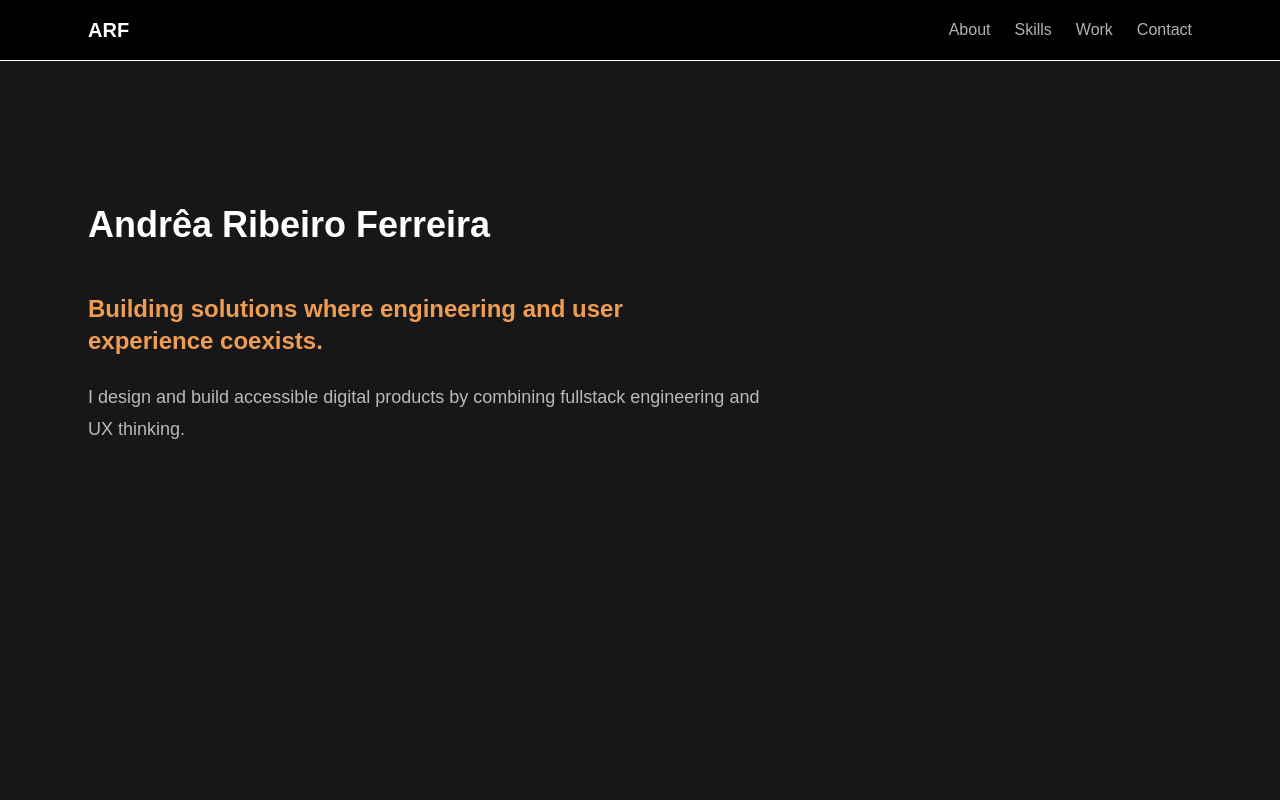
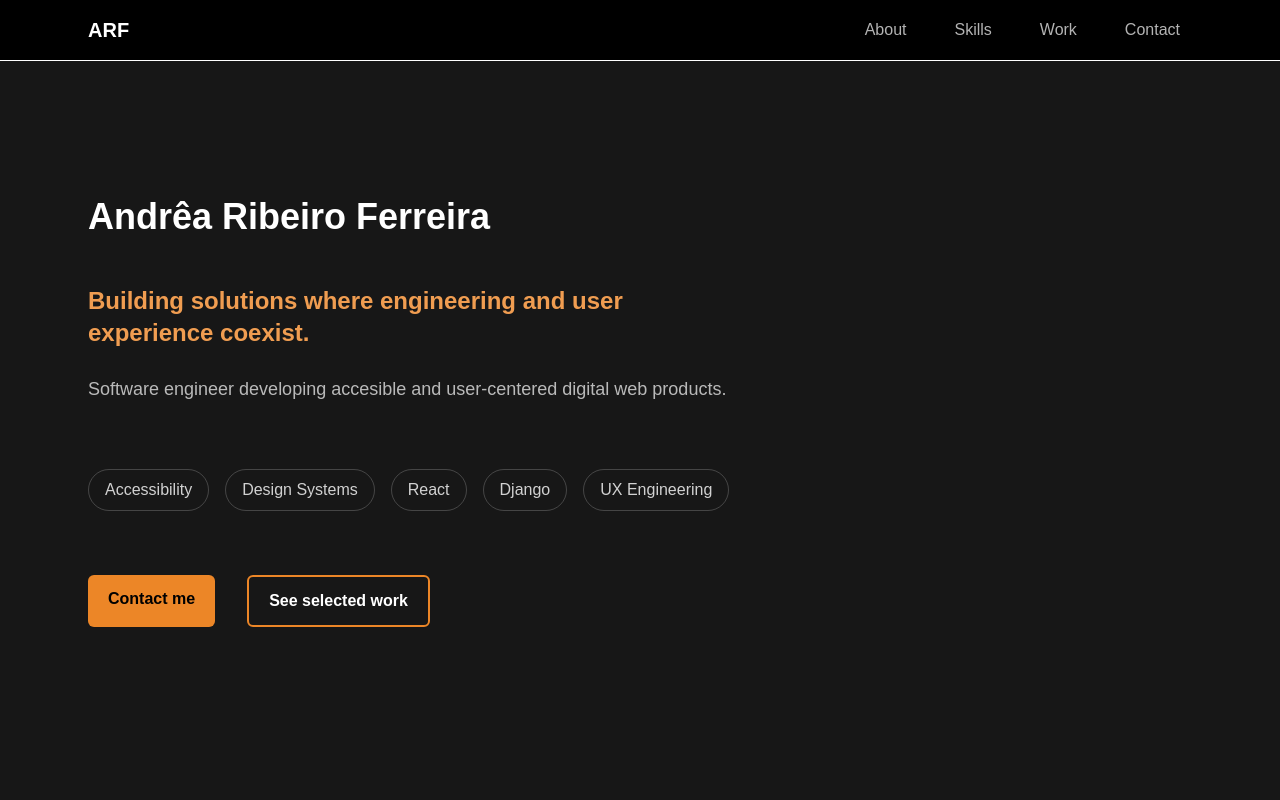
Before and after one commit to Andrea-Ribeiro/portfolio, a Next.js app: page / in a window 1280 px wide. Shown: the top 800 px of the page. Built offline with nearby package versions, Linux system fonts and the light colour scheme.

Commit message:
Improves on page Hero accessibility

```diff
--- a/app/page.tsx
+++ b/app/page.tsx
@@ -1,6 +1,6 @@
 import { Header } from "@/components/Header";
 import { Hero } from "@/components/Hero";
-import { ScrollToTopButton } from "@/components/ScrollToToButton";
+import { ScrollToTopButton } from "@/components/ScrollToTopButton";
 
 export default function Home() {
   return (
--- a/components/Header.tsx
+++ b/components/Header.tsx
@@ -1,3 +1,7 @@
+"use client";
+
+import { useState } from "react";
+
 const navigationItems = [
   { label: "About", href: "#about" },
   { label: "Skills", href: "#skills" },
@@ -6,22 +10,42 @@ const navigationItems = [
 ];
 
 export function Header() {
+  const [activeItem, setActiveItem] = useState("");
   return (
     <header className="sticky top-0 border-b bg-black z-50 ">
       <div className="mx-auto flex max-w-6xl items-center justify-between px-6 py-4">
         <p className="text-xl font-semibold">ARF</p>
-        <nav>
+        <nav className="hidden md:block">
           <ul className="flex gap-6">
-            {navigationItems.map((item) => (
+            {navigationItems.map((item) => {
+              const isActive = activeItem === item.href;
+
+              return (
                 <li key={item.href}>
                   <a
                     href={item.href}
-                  className="text-white/70 transition-colors hover:text-white"
+                    onClick={() => setActiveItem(item.href)}
+                    className={`
+                      text-white/70 transition-colors
+                      px-3 py-1
+                      rounded-md
+
+                      transition-all
+                      duration-200
+
+                      hover:text-white
+
+                      focus:outline
+                      focus:outline-2
+                      focus:outline-offset-2
+                      focus:outline-[#EC8627]
+                      ${isActive ? "bg-[#211103] border-[#EC8627] border text-white/100" : "text-white/70"}`}
                   >
                     {item.label}
                   </a>
                 </li>
-            ))}
+              );
+            })}
           </ul>
         </nav>
       </div>
--- a/components/Hero.tsx
+++ b/components/Hero.tsx
@@ -1,6 +1,14 @@
+const skills = [
+  "Accessibility",
+  "Design Systems",
+  "React",
+  "Django",
+  "UX Engineering",
+];
+
 export function Hero() {
   return (
-    <section className="min-h-screen flex flex-col pt-36 px-6 mx-auto max-w-6xl">
+    <section className="min-h-screen flex flex-col pt-34 px-6 mx-auto max-w-6xl">
       <h1 className="text-4xl font-bold text-white mb-4">
         Andrêa Ribeiro Ferreira
       </h1>
@@ -9,13 +17,53 @@ export function Hero() {
         className="text-[#F09D51] mt-8
        max-w-xl text-2xl font-semibold"
       >
-        Building solutions where engineering and user experience coexists.
+        Building solutions where engineering and user experience coexist.
       </h2>
 
       <p className="mt-6 max-w-2xl text-lg leading-8 text-white/70">
-        I design and build accessible digital products by combining fullstack
-        engineering and UX thinking.
+        Software engineer developing accesible and user-centered digital web
+        products.
       </p>
+      <div className="mt-16 flex gap-4">
+        {skills.map((skill) => (
+          <p
+            key={skill}
+            className=" max-w-2xl text-md rounded-full text-white/80 border-white/20 border-1 px-4 py-2"
+          >
+            {skill}
+          </p>
+        ))}
+      </div>
+
+      <div className="mt-16 flex gap-8">
+        <a
+          href="mailto:andreavm.ribeiro@gmail.com"
+          className="bg-[#EC8627] text-black px-5 py-3 rounded-md font-semibold transition-colors
+
+          hover:bg-[#F3B377]
+
+          focus:outline
+          focus:outline-2
+          focus:outline-offset-2
+          focus:outline-[#EC8627]"
+        >
+          Contact me
+        </a>
+
+        <a
+          href="#work"
+          className="border-[#EC8627] border-2 text-white px-5 py-3 rounded-md font-semibold transition-colors
+
+          hover:bg-[#211103]
+
+          focus:outline
+          focus:outline-2
+          focus:outline-offset-2
+          focus:outline-[#EC8627] "
+        >
+          See selected work
+        </a>
+      </div>
     </section>
   );
 }
--- a/components/ScrollToToButton.tsx
+++ /dev/null
@@ -1,11 +0,0 @@
-"use client";
-export function ScrollToTopButton() {
-  return (
-    <button
-      className="cursor-pointer px-4 py-2 rounded-md bg-white/70 text-black transition-colors hover:bg-white hover:text-black"
-      onClick={() => window.scrollTo({ top: 0, behavior: "smooth" })}
-    >
-      Scroll to top
-    </button>
-  );
-}
--- /dev/null
+++ b/components/ScrollToTopButton.tsx
@@ -0,0 +1,19 @@
+"use client";
+
+import { ChevronsUp } from "lucide-react";
+export function ScrollToTopButton() {
+  return (
+    <div className="group relative ">
+      <button
+        aria-label="Scroll to top"
+        className="cursor-pointer px-3 py-3 rounded-full bg-white/70 text-black transition-colors hover:bg-white hover:text-black mt-2"
+        onClick={() => window.scrollTo({ top: 0, behavior: "smooth" })}
+      >
+        <ChevronsUp size={32} />
+      </button>
+      <span className="whitespace-nowrap pointer-events-none absolute bottom-full left-1/2 mb-2 -translate-x-1/2 rounded bg-white px-2 py-1 text-xs text-black opacity-0 transition-opacity group-hover:opacity-100">
+        Back to top
+      </span>
+    </div>
+  );
+}
--- a/package.json
+++ b/package.json
@@ -9,6 +9,7 @@
     "lint": "eslint"
   },
   "dependencies": {
+    "lucide-react": "^1.21.0",
     "next": "16.2.9",
     "react": "19.2.4",
     "react-dom": "19.2.4"
```
Also changed, not shown: 1 other file (tests, documents, lock files or other folders). Lines whose indentation alone changed are shown as unchanged.
